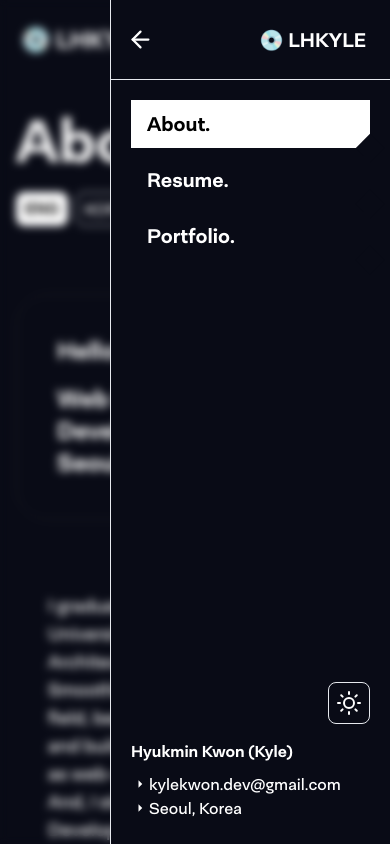
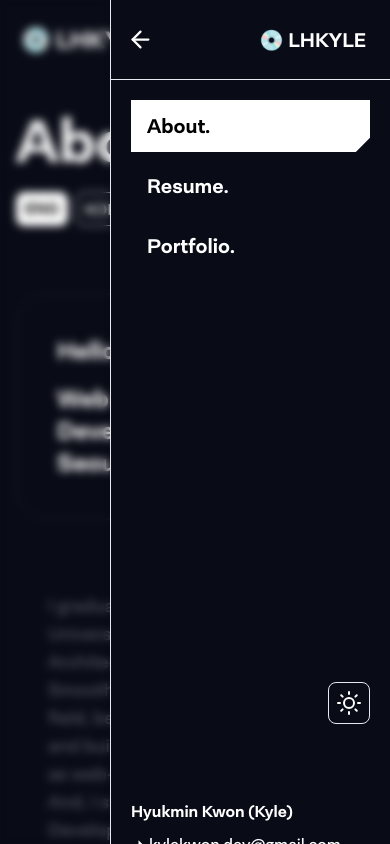
Before and after one commit to olhkyle/olhkyle.me, a React (Vite) app: page /about in a window 390 px wide. Built offline with nearby package versions, Linux system fonts and the light colour scheme; a small style sheet from the web is missing.

Commit message:
[STYLE] update AboutMe Component Style

```diff
--- a/src/components/AboutMe/Cover.tsx
+++ b/src/components/AboutMe/Cover.tsx
@@ -24,7 +24,7 @@ const Cover = ({ currentLang }: CoverProps) => {
 					</p>
 				)}
 			</div>
-			<div className="break-keep text-lg leading-7">
+			<div className="break-keep text-lg leading-7 text-gray-500">
 				{currentLang === 'ENG' ? (
 					<p className="p-8">
 						I graduated from Kookmin University in 2023 with studying Architecture. <br />
--- a/src/components/AboutMe/StrengthsCard.tsx
+++ b/src/components/AboutMe/StrengthsCard.tsx
@@ -13,7 +13,7 @@ const strengths: Record<Lang, string[]> = {
 	],
 	ENG: [
 		'I have the strength to keep the basic💡, no matter what project or work I participate in.',
-		'I really like to make something related with visual 🖥️',
+		'I like to make something related with visual 🖥️',
 		` I keep finding ways on how to enhance UI/UX on products. As a FE Developer, I reckon UX should be considered
      the best 🚀`,
 	],
--- a/src/components/common/NavLink.tsx
+++ b/src/components/common/NavLink.tsx
@@ -14,7 +14,7 @@ const NavLink = ({ link, currentPath, onClick }: NavLinkProps) => {
 
 	return (
 		<div
-			className={`relative flex items-center px-2 h-12 text-xl font-semibold ${isNavLinkCurrentPath} cursor-pointer hover:underline hover:underline-offset-[8px] min-w-[110px]`}
+			className={`relative flex items-center px-2 py-1 text-xl font-semibold ${isNavLinkCurrentPath} cursor-pointer hover:underline hover:underline-offset-[8px] min-w-[110px]`}
 			onClick={onClick}>
 			<span className={`absolute -bottom-2.5 -right-2.5 w-5 h-5 bg-white dark:bg-dark rotate-[45deg]`} />
 			<Link to={`/${link.toLowerCase()}`} className="w-full p-2">
--- a/src/components/common/SideNav.tsx
+++ b/src/components/common/SideNav.tsx
@@ -18,7 +18,7 @@ const SideNav = ({ isActive, toggleActive }: SideNavProps) => {
 		<div
 			className={`fixed right-0 top-0 w-[280px] border-l-[1px] border-r-gray-900 bg-white h-screen h-[calc(var(--vh) * 100)] transition-transform ${
 				isActive ? 'translate-x-0' : 'translate-x-[280px]'
-			} duration-500 z-50 dark:bg-dark sm:hidden`}>
+			} duration-500 z-50 dark:bg-dark overflow-y-scroll sm:hidden`}>
 			<div className="flex justify-between items-center w-full h-[80px] border-b-[1px]">
 				<button className="p-4" onClick={toggleActive}>
 					<FiArrowLeft size="27" />
@@ -32,7 +32,7 @@ const SideNav = ({ isActive, toggleActive }: SideNavProps) => {
 			</div>
 
 			<div className="flex h-full">
-				<div className="flex flex-col justify-between w-full h-full">
+				<div className="flex flex-col justify-between w-full">
 					<ul className="flex flex-col gap-2 p-5">
 						{links.map((link, idx) => (
 							<li key={idx}>
@@ -40,8 +40,8 @@ const SideNav = ({ isActive, toggleActive }: SideNavProps) => {
 							</li>
 						))}
 					</ul>
-					<div className="mb-[60px] p-5">
-						<div className="mb-2" onClick={() => {}}>
+					<div className="p-5">
+						<div className="mb-2">
 							<h2 className="font-bold">Hyukmin Kwon (Kyle)</h2>
 						</div>
 						<div className="mb-6">
--- a/src/pages/AboutMe.tsx
+++ b/src/pages/AboutMe.tsx
@@ -22,7 +22,7 @@ const AboutMe = () => {
 					<MainTitle>About Me.</MainTitle>
 					<LanguageSelect currentLang={currentLang} setCurrentLang={setCurrentLang} />
 				</div>
-				<div className="hidden justify-center items-center p-4 w-64 border-[1px] border-dark dark:border-gray-600 rounded-full lg:flex">
+				<div className="hidden justify-center items-center p-4 w-64 border-[1px] border-dark dark:border-gray-600 rounded-[50%] lg:flex object-cover">
 					<img src="./own-furnitures.png" alt="furnitures" className="block w-full h-full bg-transparent`" />
 				</div>
 			</div>
```
